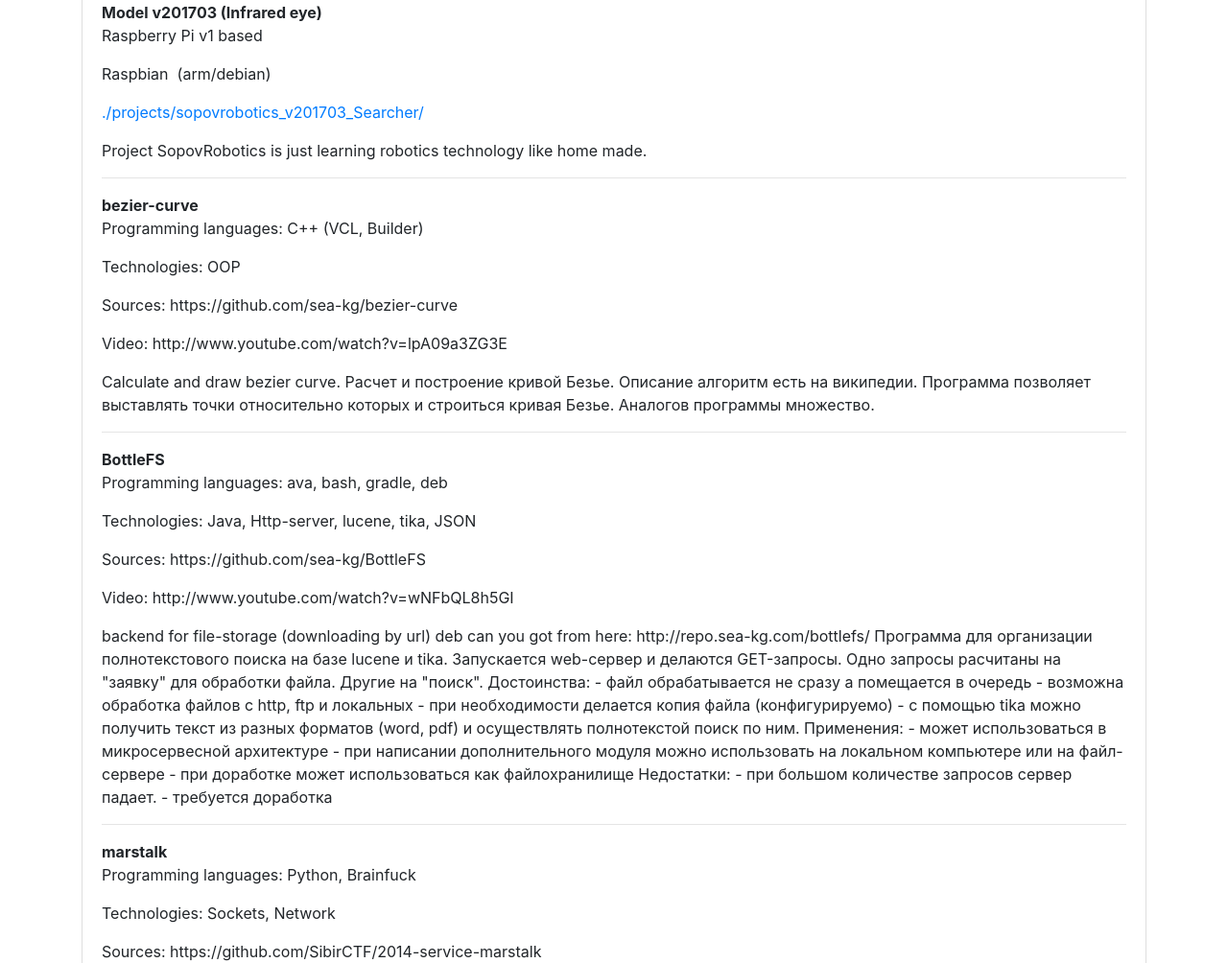
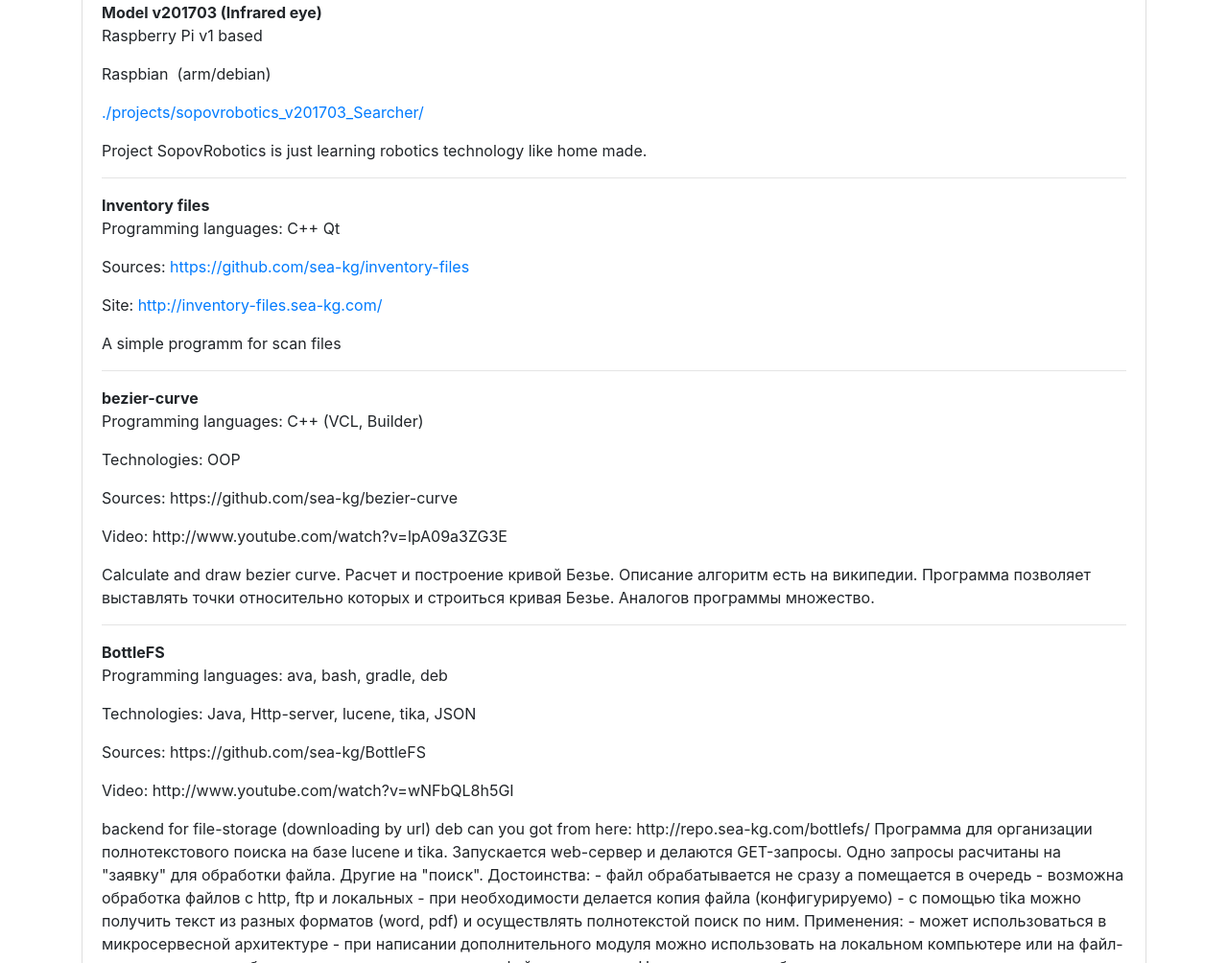
Before and after one commit to sea-kg/sea5kg_ru, a plain HTML site: page html/index.html in a window 1280 px wide. Shown: the part 4192-5196 px from the top of the page at 96% size. Drawn offline with Linux system fonts and the light colour scheme.

Commit message:
Added link to invetory files

```diff
--- a/html/index.html
+++ b/html/index.html
@@ -240,6 +240,14 @@
 						Project SopovRobotics is just learning robotics technology like home made.
 					</div>
 					<hr>
+					<strong class="card-title">Inventory files</strong>
+					<div class="card-text">
+						<p>Programming languages: C++ Qt</p>
+						<p>Sources: <a href="https://github.com/sea-kg/inventory-files">https://github.com/sea-kg/inventory-files</a></p>
+						<p>Site: <a href="http://inventory-files.sea-kg.com/">http://inventory-files.sea-kg.com/</a></p>
+						A simple programm for scan files
+					</div>
+					<hr>
 					<strong class="card-title">bezier-curve</strong>
 					<div class="card-text">
 						<p>Programming languages: C++ (VCL, Builder)</p>
```
